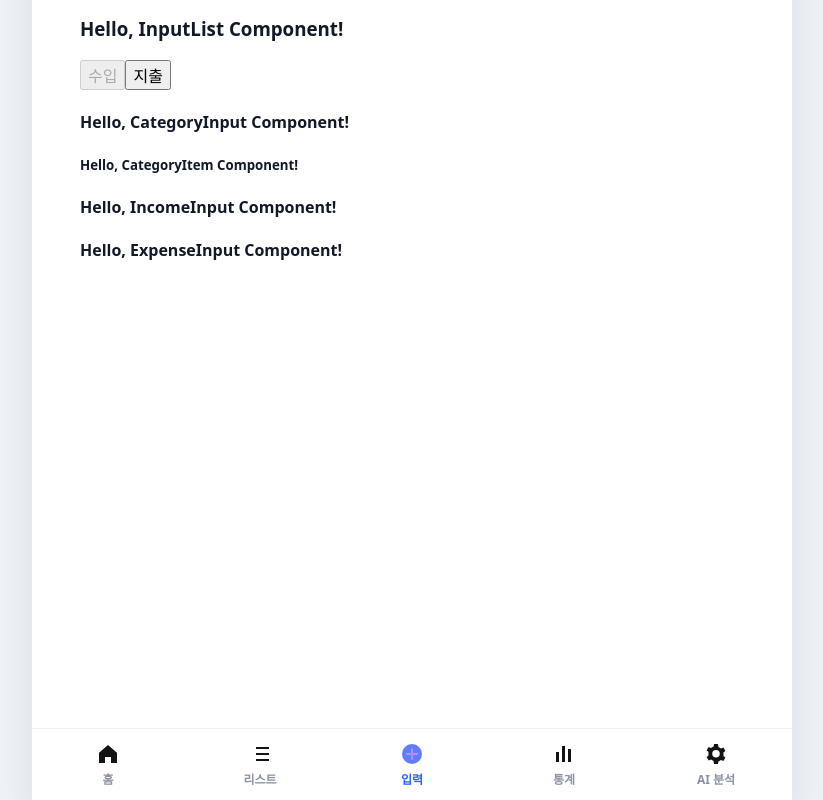
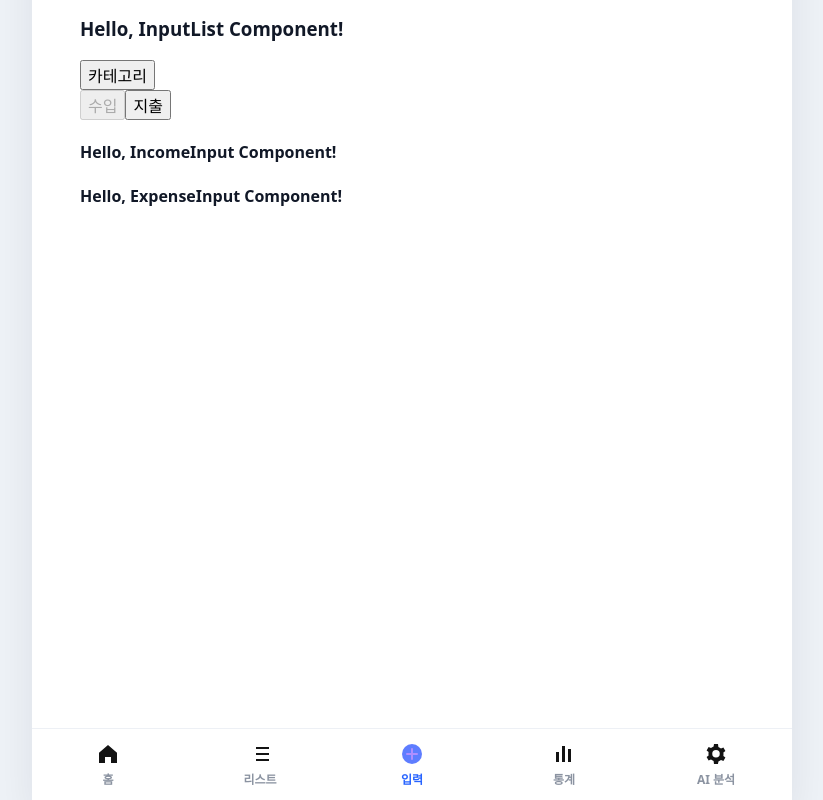
Before and after one commit to SCESecure/AI_Account_Tracker, a React (Vite) app: page / in a window 1280 px wide. Both pictures are taken after a click on the button "입력". Shown: the part 125-925 px from the top of the page, without its empty margins (228-1051 px from the left). Built offline with nearby package versions, Linux system fonts and the light colour scheme; no server answers.

Commit message:
카테고리 전환 버튼

```diff
--- a/src/components/Body/Input/InputList.tsx
+++ b/src/components/Body/Input/InputList.tsx
@@ -4,6 +4,7 @@ import ExpenseInput from "./ExpenseInput";
 import IncomeInput from "./IncomeInput";
 
 export default function InputList() {
+  const [isCategoryOn, setIsCategoryOn] = useState<boolean>(false);
   const [isIncome, setIsIncome] = useState<boolean>(true);
 
   const handleIsIncome = (): void => {
@@ -17,20 +18,36 @@ export default function InputList() {
     return;
   };
 
+  const handleIsCategoryOn = (): void => {
+    if (!isCategoryOn) {
+      console.log("Category Screen : On");
+      setIsCategoryOn(true);
+      return;
+    }
+    console.log("Category Screen : Off");
+    setIsCategoryOn(false);
+    return;
+  };
+
   return (
     <>
       <h3>Hello, InputList Component!</h3>
 
+      <button onClick={handleIsCategoryOn}>카테고리</button>
+      {!isCategoryOn && (
+        <div>
           <button onClick={handleIsIncome} disabled={isIncome}>
             수입
           </button>
           <button onClick={handleIsIncome} disabled={!isIncome}>
             지출
           </button>
+        </div>
+      )}
 
-      <CategoryInput />
-      <IncomeInput />
-      <ExpenseInput />
+      {isCategoryOn && <CategoryInput />}
+      {!isCategoryOn && <IncomeInput />}
+      {!isCategoryOn && <ExpenseInput />}
     </>
   );
 }
```
Lines whose indentation alone changed are shown as unchanged.
